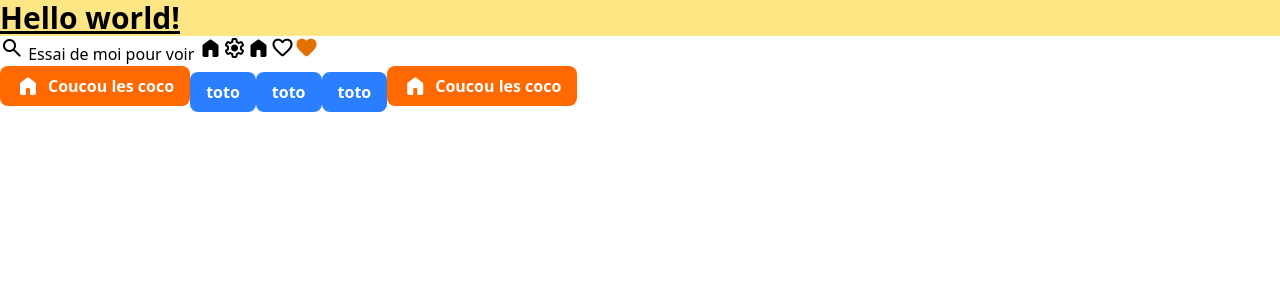
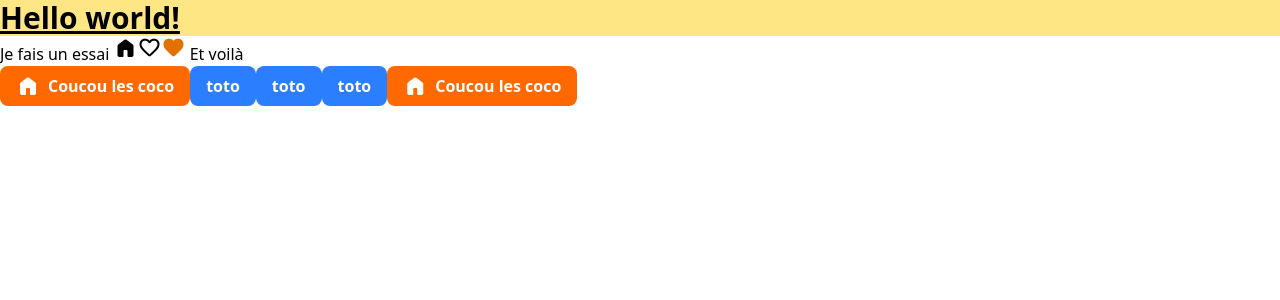
Before and after one commit to vnabet/ng-alize, an Angular app: page / in a window 1280 px wide. Shown: the top 300 px of the page. Built offline with nearby package versions, Linux system fonts and the light colour scheme.

Commit message:
correction

```diff
--- a/projects/demo/src/app/app.component.html
+++ b/projects/demo/src/app/app.component.html
@@ -4,15 +4,15 @@
 
 
 
-<span class="material-symbols-rounded">search</span> Essai de moi pour voir
+<!--<span class="material-symbols-rounded">search</span> Essai de moi pour voir
 <span class="material-symbols-rounded filled">home</span>
-<span class="material-symbols-rounded">settings</span>
-
+<span class="material-symbols-rounded">settings</span>-->
+Je fais un essai
 <alz-icon filled>home</alz-icon>
 <alz-icon>favorite</alz-icon>
 <alz-icon filled class="text-amber-600">favorite</alz-icon>
-
-<div>
+ Et voilà
+<div class="flex">
   <button alzButton alzColor="titi"><alz-icon filled>home</alz-icon>Coucou les coco</button>
   <a alzButton alzColor="RIEN" href="titi" >toto</a>
   <a alzButton alzColor="RIEN" href="titi" >toto</a>
--- a/projects/ng-alize/icon/components/alz-icon.component.ts
+++ b/projects/ng-alize/icon/components/alz-icon.component.ts
@@ -1,4 +1,6 @@
 import { ChangeDetectionStrategy, Component, computed, input } from '@angular/core';
+
+const hostClassList = 'inline-block w-6 h-6 relative';
 
 /**
  * Composant d'affichage d'icônes
@@ -16,7 +18,7 @@ import { ChangeDetectionStrategy, Component, computed, input } from '@angular/co
     }
   `,
   host: {
-    class: 'inline-block w-6 h-6 relative',
+    class: hostClassList,
   },
   changeDetection: ChangeDetectionStrategy.OnPush,
 })
```
